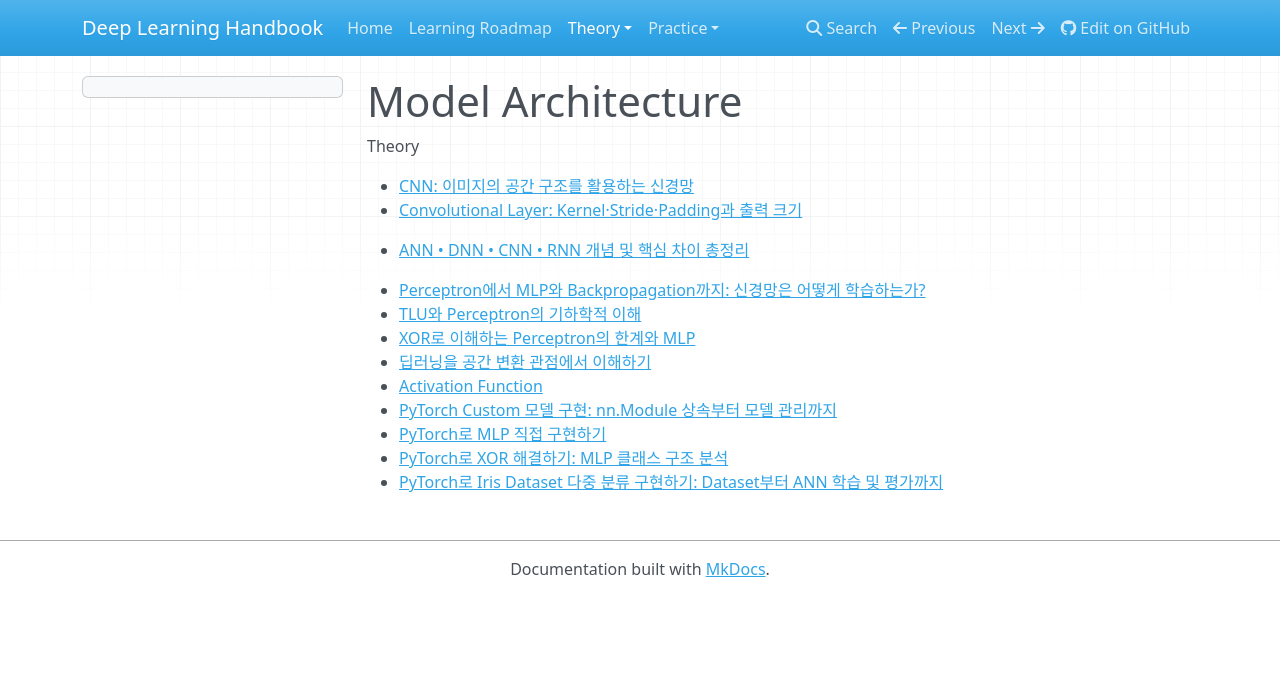
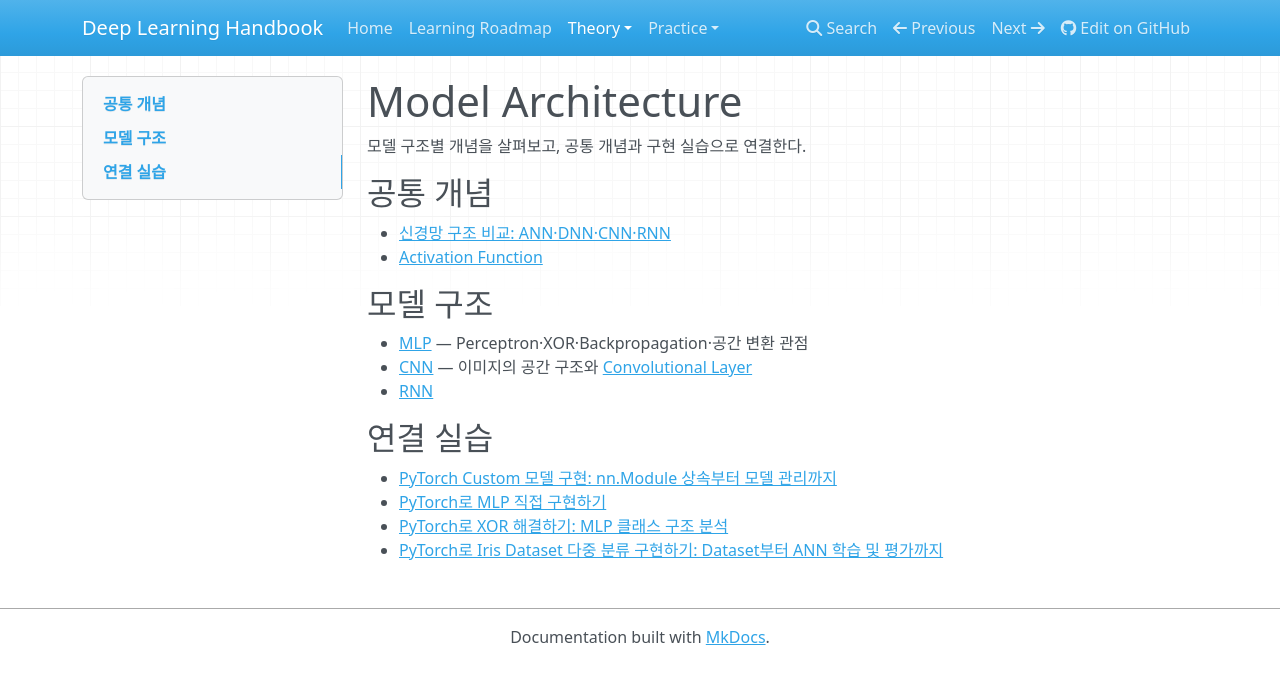
Before and after one commit to minwoo02/deep-learning-handbook, an MkDocs documentation site: the page built from docs/theory/architectures/index.md, in a window 1280 px wide. Shown: the top 684 px of the page. Built offline with MkDocs 1.6.1, drawn with Linux system fonts in a browser that asks for light colours; nearby versions of some CDN libraries.

Commit message:
Group architecture navigation into MLP CNN and RNN sections

```diff
--- a/VALIDATION.json
+++ b/VALIDATION.json
@@ -4,7 +4,7 @@
   "math_expressions": 2935,
   "image_references": 15,
   "local_markdown_links": "PASS",
-  "built_local_links_checked": 7403,
+  "built_local_links_checked": 7415,
   "built_local_links": "PASS",
   "zensical_build": "PASS: 0.0.74, clean build, no issues",
   "site_url": "https://minwoo02.github.io/deep-learning-handbook/",
--- a/docs/theory/architectures/index.md
+++ b/docs/theory/architectures/index.md
@@ -1,16 +1,20 @@
 # Model Architecture
 
-Theory
+모델 구조별 개념을 살펴보고, 공통 개념과 구현 실습으로 연결한다.
 
-- [CNN: 이미지의 공간 구조를 활용하는 신경망](cnn.md)
-- [Convolutional Layer: Kernel·Stride·Padding과 출력 크기](convolutional-layer.md)
+## 공통 개념
 
-- [ANN • DNN • CNN • RNN 개념 및 핵심 차이 총정리](neural-network-architectures.md)
-- [Perceptron에서 MLP와 Backpropagation까지: 신경망은 어떻게 학습하는가?](perceptron-mlp-backpropagation.md)
-- [TLU와 Perceptron의 기하학적 이해](perceptron-geometry.md)
-- [XOR로 이해하는 Perceptron의 한계와 MLP](xor-and-mlp.md)
-- [딥러닝을 공간 변환 관점에서 이해하기](neural-networks-as-space-transformations.md)
+- [신경망 구조 비교: ANN·DNN·CNN·RNN](neural-network-architectures.md)
 - [Activation Function](activation-functions.md)
+
+## 모델 구조
+
+- [MLP](mlp.md) — Perceptron·XOR·Backpropagation·공간 변환 관점
+- [CNN](cnn.md) — 이미지의 공간 구조와 [Convolutional Layer](convolutional-layer.md)
+- [RNN](rnn.md)
+
+## 연결 실습
+
 - [PyTorch Custom 모델 구현: nn.Module 상속부터 모델 관리까지](../../practice/pytorch-basics/custom-nn-module.md)
 - [PyTorch로 MLP 직접 구현하기](../../practice/classification/iris-mlp-training.md)
 - [PyTorch로 XOR 해결하기: MLP 클래스 구조 분석](../../practice/classification/xor-mlp.md)
--- a/mkdocs.yml
+++ b/mkdocs.yml
@@ -39,15 +39,18 @@ nav:
     - '베이즈 정리(Bayes'' Theorem) 완전 정리: 사전확률·우도·사후확률부터 MLE와 MAP 추정까지': theory/foundations/bayes-theorem.md
   - Model Architecture:
     - 개요: theory/architectures/index.md
-    - RNN: theory/architectures/rnn.md
-    - CNN: theory/architectures/cnn.md
-    - 'Convolutional Layer: Kernel·Stride·Padding과 출력 크기': theory/architectures/convolutional-layer.md
-    - MLP: theory/architectures/mlp.md
-    - ANN • DNN • CNN • RNN 개념 및 핵심 차이 총정리: theory/architectures/neural-network-architectures.md
-    - 'Perceptron에서 MLP와 Backpropagation까지: 신경망은 어떻게 학습하는가?': theory/architectures/perceptron-mlp-backpropagation.md
-    - TLU와 Perceptron의 기하학적 이해: theory/architectures/perceptron-geometry.md
-    - XOR로 이해하는 Perceptron의 한계와 MLP: theory/architectures/xor-and-mlp.md
-    - 딥러닝을 공간 변환 관점에서 이해하기: theory/architectures/neural-networks-as-space-transformations.md
+    - '신경망 구조 비교: ANN·DNN·CNN·RNN': theory/architectures/neural-network-architectures.md
+    - MLP:
+      - 개요: theory/architectures/mlp.md
+      - TLU와 Perceptron의 기하학적 이해: theory/architectures/perceptron-geometry.md
+      - XOR로 이해하는 Perceptron의 한계와 MLP: theory/architectures/xor-and-mlp.md
+      - 'Perceptron에서 MLP와 Backpropagation까지: 신경망은 어떻게 학습하는가?': theory/architectures/perceptron-mlp-backpropagation.md
+      - 딥러닝을 공간 변환 관점에서 이해하기: theory/architectures/neural-networks-as-space-transformations.md
+    - CNN:
+      - 개요: theory/architectures/cnn.md
+      - 'Convolutional Layer: Kernel·Stride·Padding과 출력 크기': theory/architectures/convolutional-layer.md
+    - RNN:
+      - 개요: theory/architectures/rnn.md
     - Activation Function: theory/architectures/activation-functions.md
   - Weight & Initialization:
     - 개요: theory/weight/index.md
```
Also changed, not shown: docs/theory/architectures/mlp.md (+16 -3 lines), docs/theory/gradients/index.md (+2 -0 lines).
